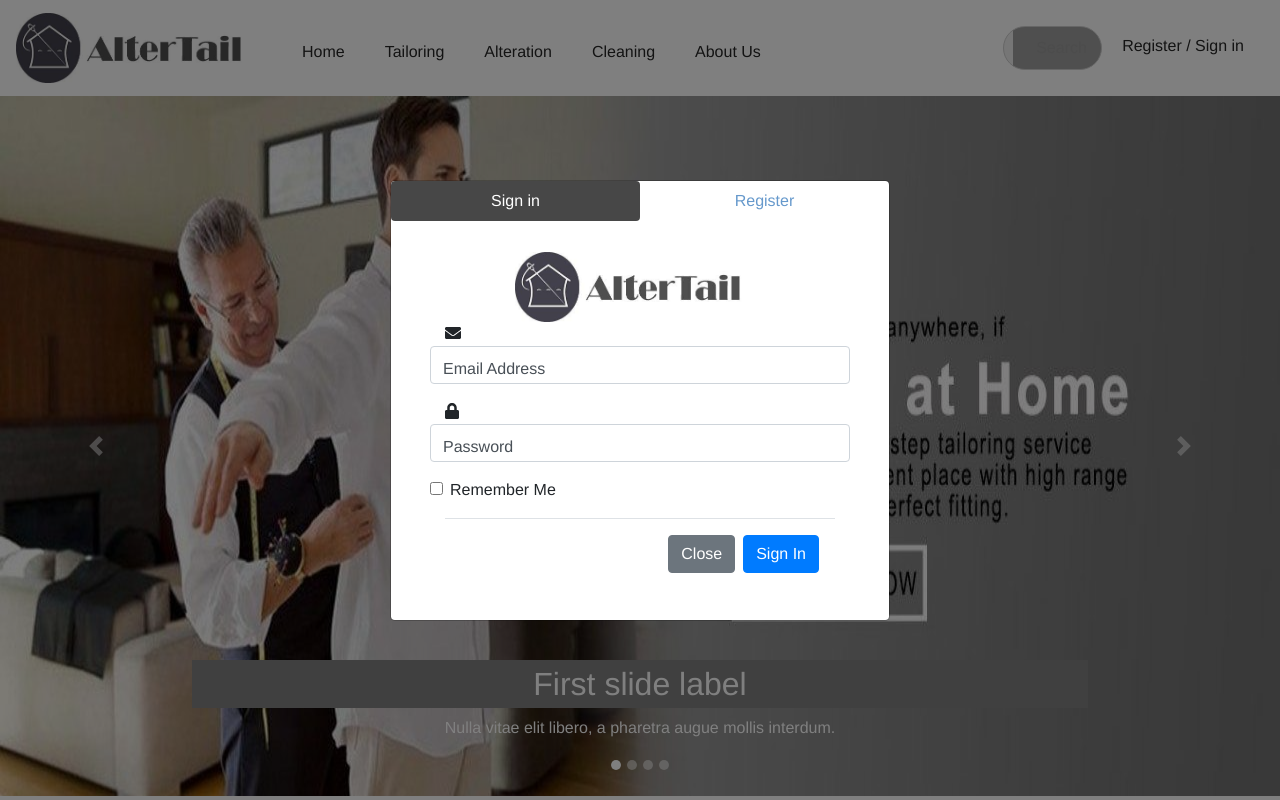
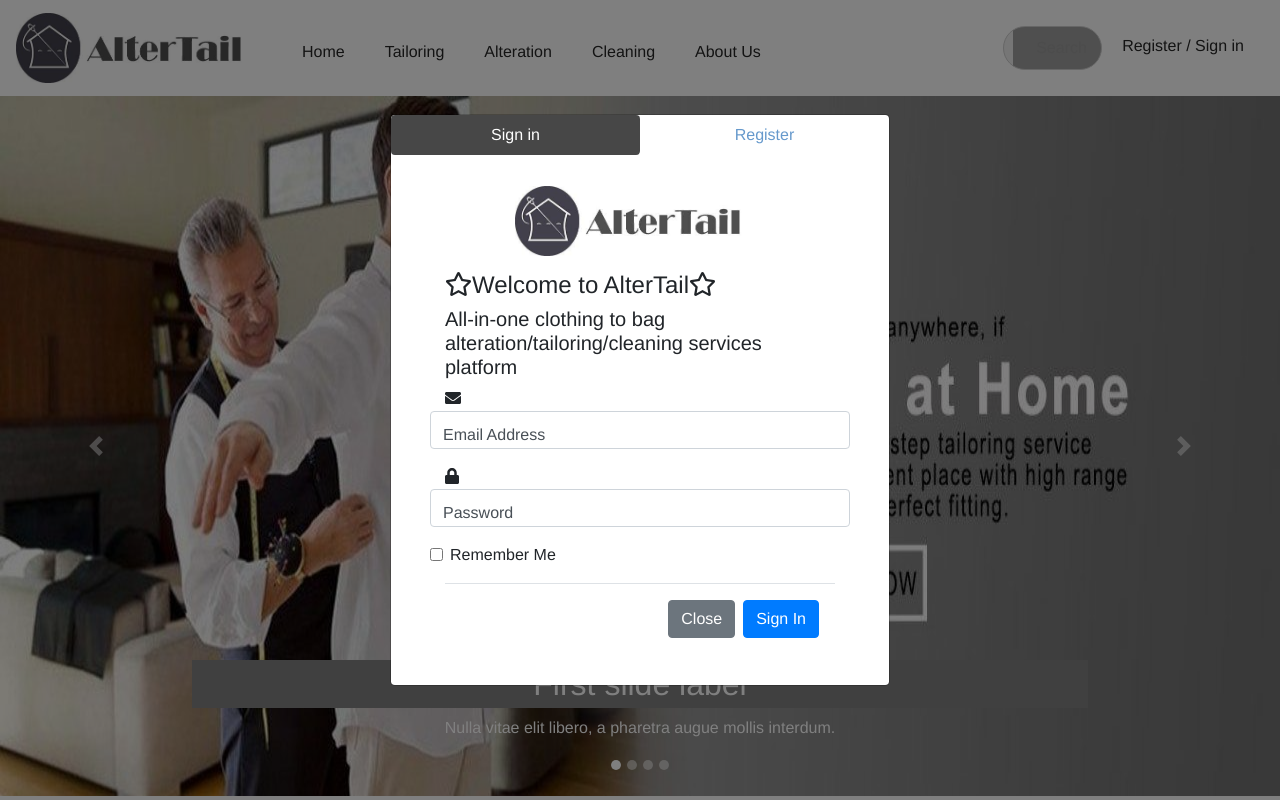
Before and after one commit to BioxMech/AlterTail, a PHP site: page / in a window 1280 px wide, after a click on "Register / Sign in". Run offline with PHP 8.4, Linux system fonts and the light colour scheme; some libraries are stand-ins or nearby versions; grey boxes are pictures that could not be loaded.

Commit message:
Too tired. Update in index.html

```diff
--- a/css/main.css
+++ b/css/main.css
@@ -35,6 +35,7 @@ body {
     display: block;
     margin-left: auto;
     margin-right: auto;
+    margin-bottom: 15px;
 }
 
 .nav-pills > li > a.active {
--- a/index.html
+++ b/index.html
@@ -122,7 +122,11 @@
                 <div class="tab-pane fade show active" id="pills-home" role="tabpanel" aria-labelledby="pills-home-tab">
                     <!-- Sign in forms -->
                     <form class="form-signin" action="backend/process_login.php" method="POST">
+
                         <img src="images/logo.jpg" class="modalFormImage">
+                        <h4><i class="far fa-star"></i>Welcome to AlterTail<i class="far fa-star"></i></h4>
+                        <h5>All-in-one clothing to bag alteration/tailoring/cleaning services platform</h5>
+
                         <i class="fas fa-envelope prefix"></i>
                         <div class="form-label-group row">
                           <input type="text" class="form-control" id="signinEmail" placeholder="email" required="">
@@ -152,6 +156,10 @@
                     <!-- Register form -->
                     <form class="form-signin" action="backend/process_register.php" method="POST">
                         <img src="images/logo.jpg" class="modalFormImage">
+                        <h4><i class="far fa-star"></i>Welcome to AlterTail<i class="far fa-star"></i></h4>
+                        <h5>All-in-one clothing to bag alteration/tailoring/cleaning services platform</h5>
+                        <h5>Sign up with us now to get your clothing or bag cleaned, altered or tailored!!!</h5>
+
                         <div class="form-label-group row">
                           <input type="text" class="form-control" id="registerEmail" placeholder="email" required="" name="email">
                           <label for="registerEmail">Email Address</label>
```
